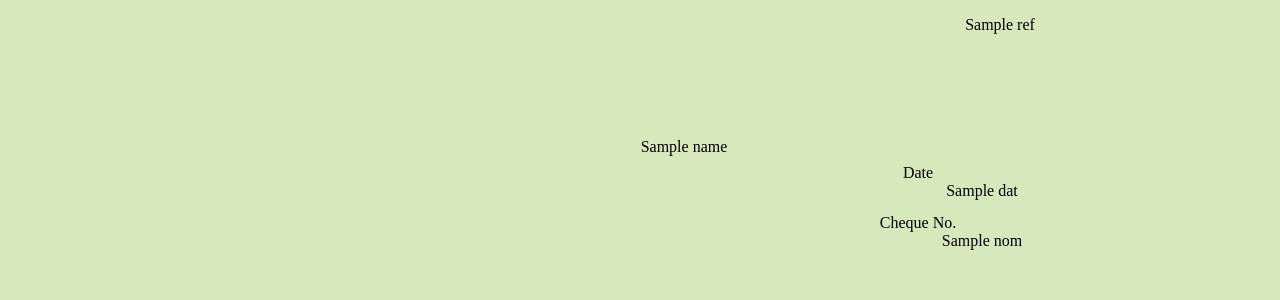
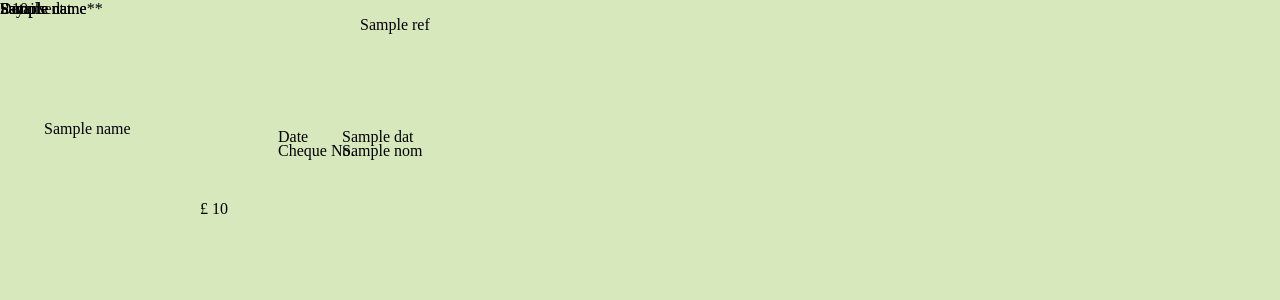
Before and after one commit to Supersharas/printer, a Flask app: template templates/checque.html in a window 1280 px wide; the page is wider, and only the part inside the window is pictured. Shown: the top 300 px of that part. Run offline with Flask 2, Linux system fonts and the light colour scheme; the template is opened without the code that fills it: most values are stand-ins (such as "Sample title", 1, 10 or a date in 2020).

Commit message:
slight progress

```diff
--- a/templates/checque.html
+++ b/templates/checque.html
@@ -9,7 +9,11 @@
     min-height: 100vh;
   }
   .txt {
-      position: relative;
+      position: absolute;
+    }
+    body {
+/*      margin-right:  15%;
+      margin-left: 15%;*/
     }
     #ref1 {
       top:  16px;
@@ -93,11 +129,18 @@
 <body>
   <div class="txt" id="ref1">{{ref}}</div>
   <div class="txt" id="name1">{{name}}</div>
-  <div class="txt" id='dateTxt'>Date</div>
+  <div class="txt strong" id='dateTxt'>Date</div>
   <div class="txt" id='date1'>{{dat}}</div>
-  <div class="txt" id="cheqTxt">Cheque No.</div>
+  <div class="txt strong" id="cheqTxt">Cheque No.</div>
   <div class="txt" id="cheq">{{nom}}</div>
-  <!-- <div class="txt" id='amount1'>£78.45 100mm</div> -->
+  <div class="txt strong" id="details">Details</div>
+  <div class="txt strong" id="payment">Paynment</div>
+  <div class="txt" id="name2">{{name}}</div>
+  <div class="txt" id='amount1'>£ {{amount}}</div>
+  <div class="txt" id='amount2'>£ {{amount}}</div>
+  <div class="txt strong" id='name3'>{{name}}**</div>
+  <div class="txt strong" id='date2'>{{dat}}</div>
+  <div class="txt" id='tenMil'>{{words['ten_mil']}}</div>
   <script type="text/javascript">window.print()</script>
 </body>
 </html>
```
Also changed, not shown: other parts of templates/checque.html (+41 -9 lines).
